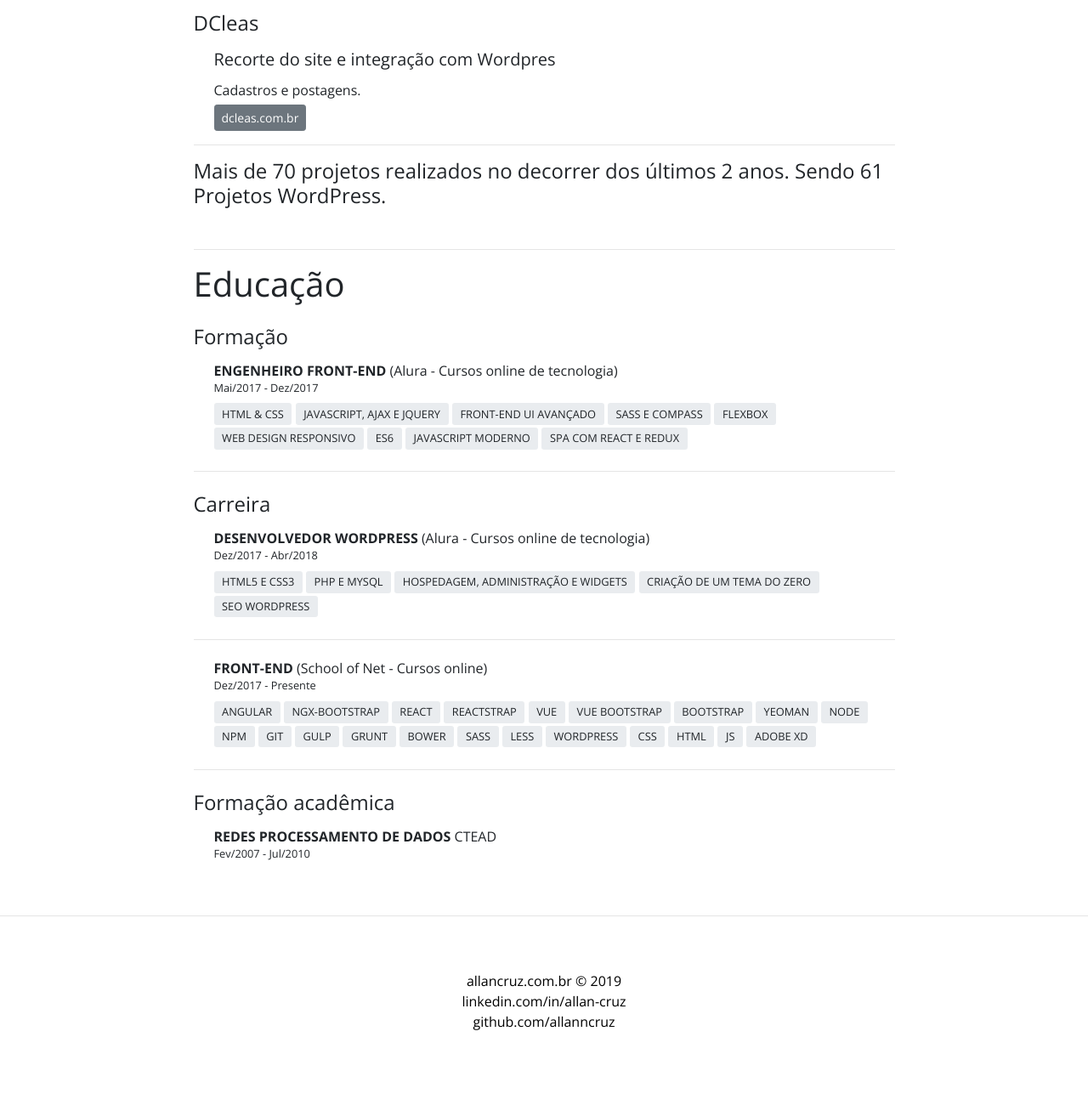
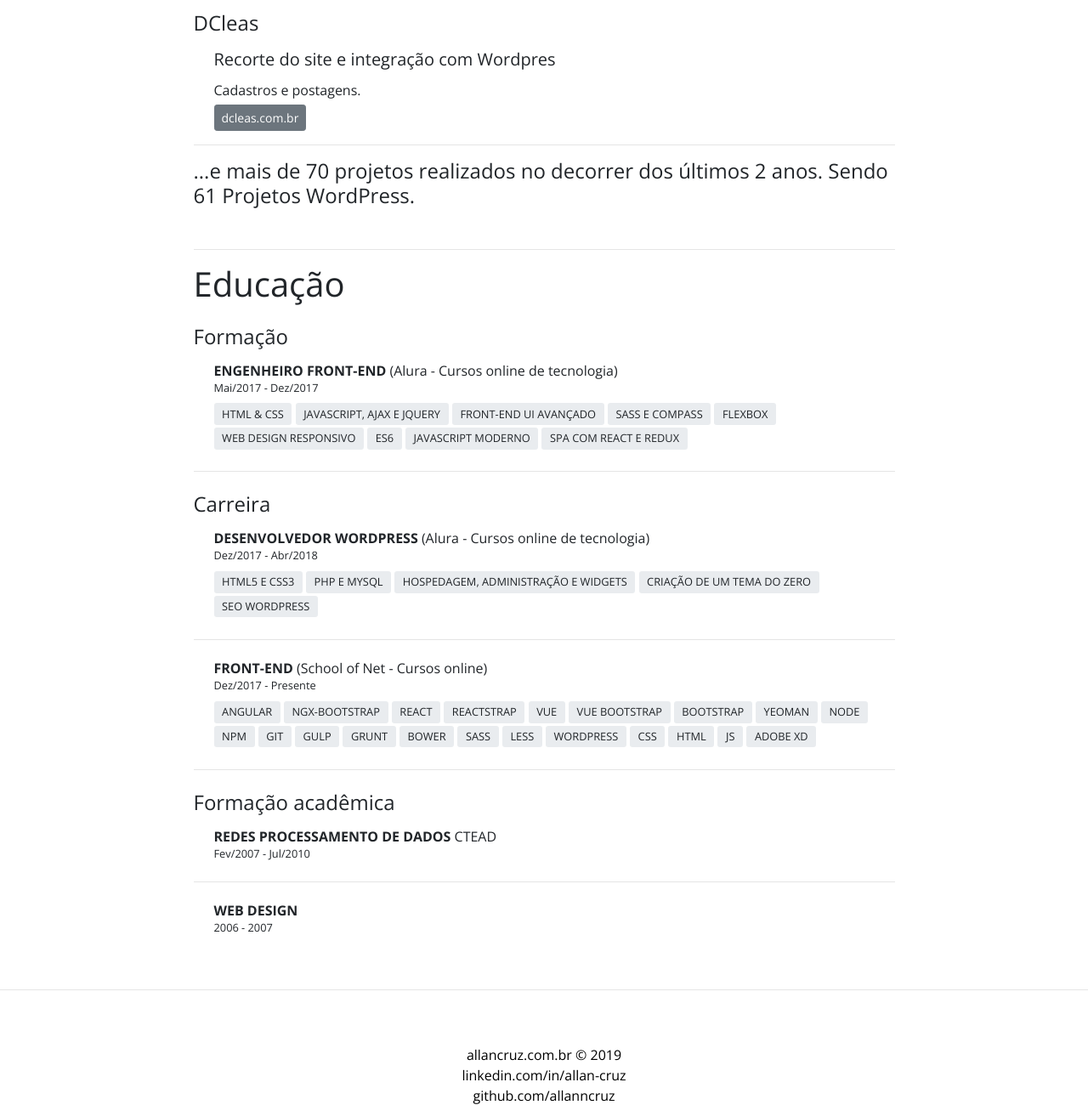
Before and after one commit to allanncruz/cv, a website: page src/index.html in a window 1280 px wide. Shown: the part 2713-4013 px from the top of the page at 85% size. Before the commit the page ends 3991 px from the top, so only its background shows below. Drawn offline with nearby package versions, Linux system fonts and the light colour scheme; files that its build step writes are made by us from their sources.

Commit message:
update educations

```diff
--- a/src/index.html
+++ b/src/index.html
@@ -141,7 +141,7 @@
 
                     <hr>
 
-                    <h4 class="font-weight-light mb-3">Mais de 70 projetos realizados no decorrer dos últimos 2 anos.
+                    <h4 class="font-weight-light mb-3">...e mais de 70 projetos realizados no decorrer dos últimos 2 anos.
                     Sendo 61 Projetos WordPress.</h4>
 
 
@@ -220,6 +220,15 @@
                             <small>Fev/2007 - Jul/2010</small></h6>
 
                     </div>
+
+                    <hr class="my-4">
+
+                    <div class="px-4 position-relative">
+                        <h6><b class="text-uppercase">Web Design</b><br>
+                            <small>2006 - 2007</small></h6>
+
+                    </div>
+
                 </section>
 
             </div>
```
